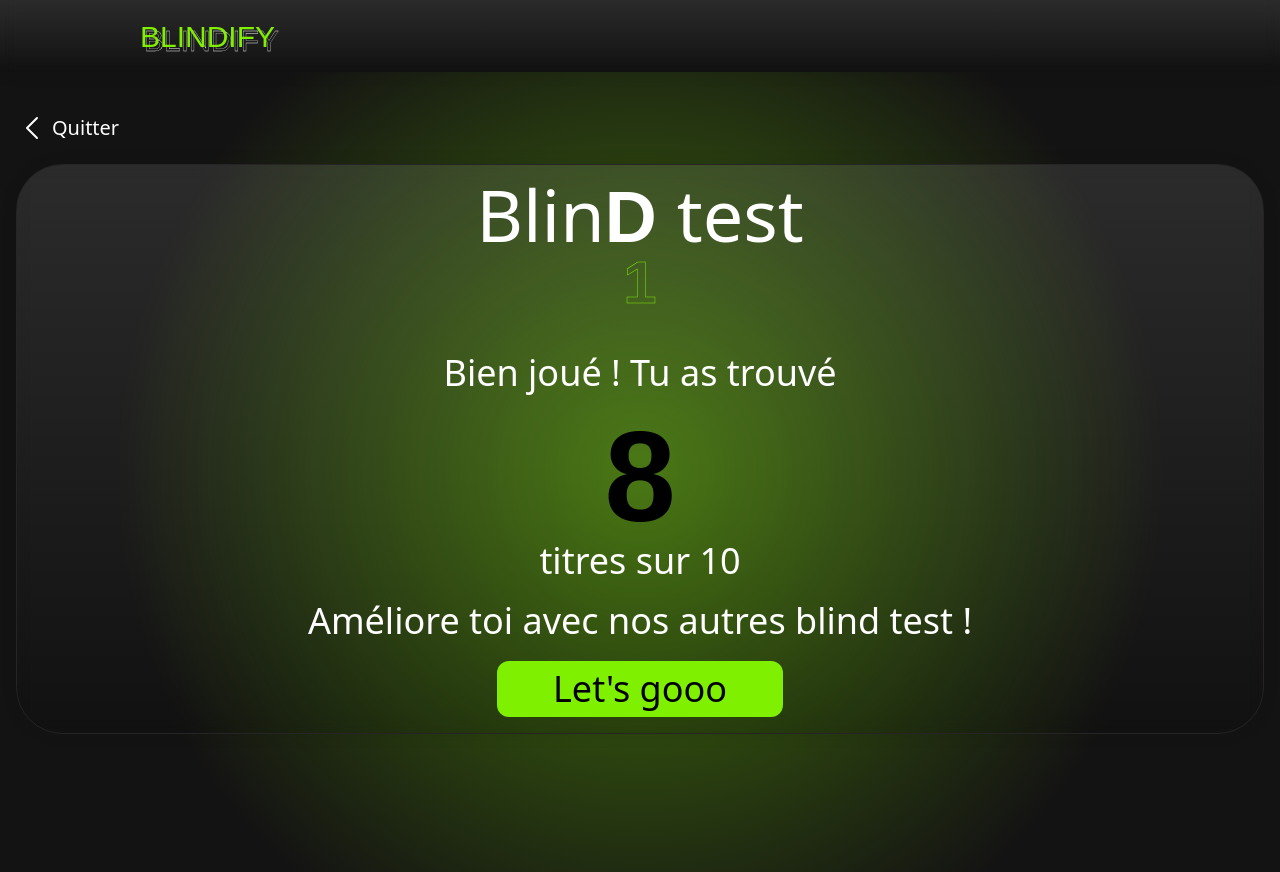
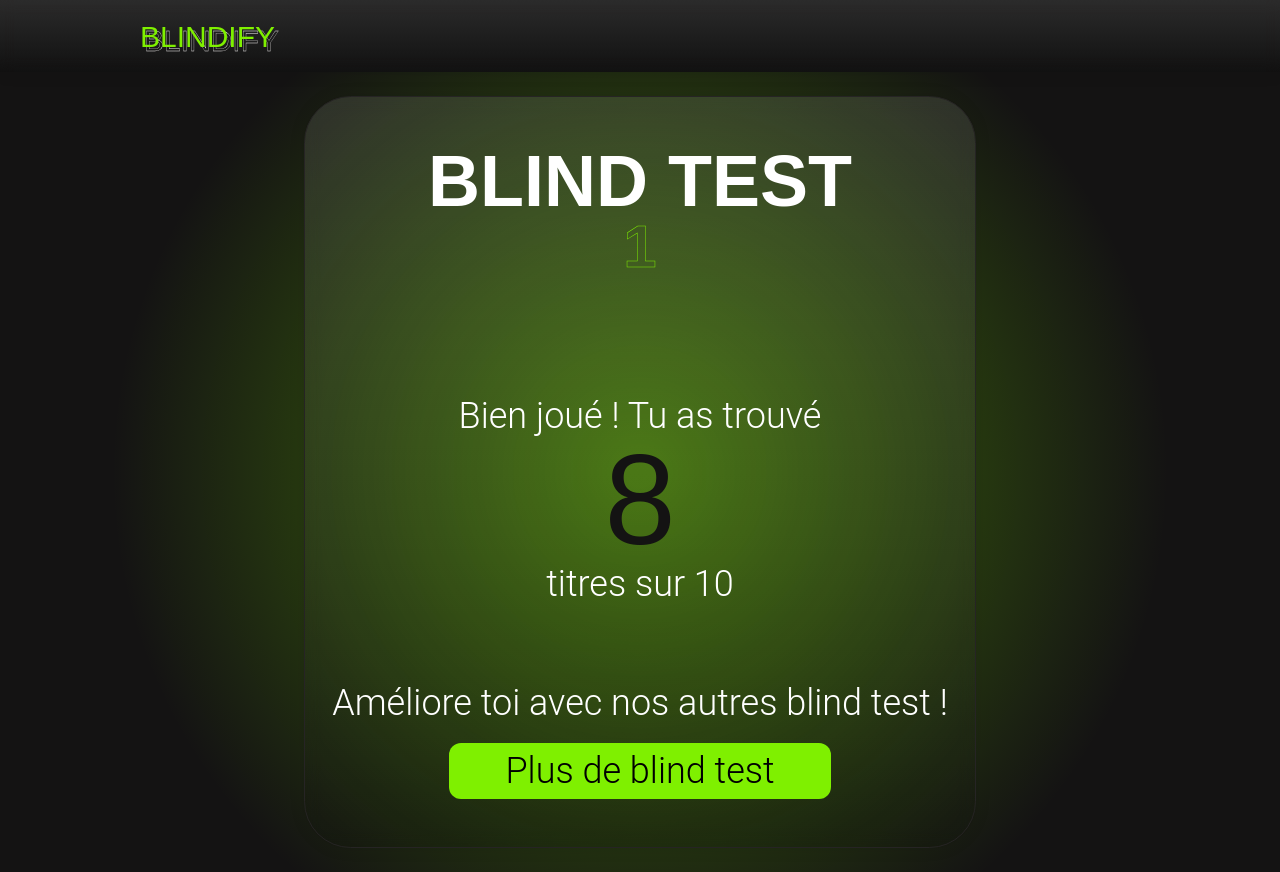
Before and after one commit to AngelHRD/BlindTestProjet, a React (Vite) app: page /genres/1/blind-test/score in a window 1280 px wide. Built offline with nearby package versions, Linux system fonts and the light colour scheme; no server answers; a web font is replaced by a local one.

Commit message:
refactor: amélioration de la mise en page et des styles de la page Score

```diff
--- a/src/pages/ScorePage.jsx
+++ b/src/pages/ScorePage.jsx
@@ -1,4 +1,3 @@
-import LinkBack from '../components/LinkBack';
 import { useEffect, useState } from 'react';
 import { useParams, Link } from 'react-router-dom';
 import ApiRequest from '../services/api';
@@ -32,50 +31,35 @@
     }
 
     return (
-        <section className='blur-color-green-score min-h-screen lg:h-[calc(100vh-100px)]'>
-            <div className='container mx-auto px-4 pt-5  min-h-screen  '>
-                <LinkBack to='/' text='Quitter' />
+        <section className='blur-color-green-score min-h-screen lg:h-[calc(100vh-100px)] flex flex-col justify-center'>
+            <div className='container mx-auto p-6 flex-grow flex flex-col justify-center lg:items-center gap-y-5 lg:gap-y-10 h-full'>
+                {/* ShadowBox */}
+                <div className='w-full max-w-2xl flex flex-col text-center bg-blur lg:bg-blur p-4 py-12 text-white flex-1 justify-center items-center'>
+                    {/* Titre */}
+                    <h2 className='t-owners text-4xl md:text-7xl'>
+                        Blin<span className='t-briller text-4xl md:text-7xl'>d </span> test
+                    </h2>
 
-                <div className='w-full flex flex-col text-center my-3 order-1 bg-blur p-4 text-white'>
-                    <h2 className='t-ow h- ners text-4xl md:text-7xl '>
-                        Blin
-                        <span className='t-briller text-4xl md:text-7xl'>d </span>
-                        test
-                    </h2>
-                    <h3 className='t-briller-vide text-3xl md:text-6xl '>{genre}</h3>
-                    <p className='text-2xl md:text-4xl pt-10 '>Bien joué ! Tu as trouvé </p>
-                    <p className='t-owners text-8xl md:text-9xl pt-5 !text-black'>8</p>
-                    <p className='text-xl md:text-4xl pb-5'>titres sur 10</p>
-                    <p className='text-xl md:text-4xl '>Améliore toi avec nos autres blind test !</p>
+                    <h3 className='t-briller-vide text-3xl md:text-6xl pb-10'>{genre}</h3>
+
+                    {/* Conteneur centré */}
+                    <div className='flex flex-col justify-center items-center flex-grow w-full'>
+                        <p className='text-2xl md:text-4xl para '>Bien joué ! Tu as trouvé </p>
+                        <p className='t-owners text-[10rem] md:text-9xl leading-none !text-[#141313] !font-medium'>8</p>
+                        <p className='text-lg md:text-4xl para '>titres sur 10</p>
+                    </div>
+
+                    <p className='text-lg md:text-4xl pb-5 para mx-2 '>Améliore toi avec nos autres blind test !</p>
+
+                    {/* Bouton en bas de la div */}
                     <Link
                         to='/genres'
-                        className='px-14 py-2 mt-5 bg-[#7ff000] rounded-xl  text-black text-xl md:text-4xl w-fit mx-auto'
+                        className='px-14 py-2 para bg-[#7ff000] rounded-xl !text-black text-xl md:text-4xl w-fit mt-auto'
                     >
-                        Let&apos;s gooo
-                    </Link>{' '}
+                        Plus de blind test
+                    </Link>
                 </div>
             </div>
-            {/* <div className='container mx-auto px-4 text-white  '>
-                <LinkBack to='/genres' text='Quitter' />
-
-                <div className='flex flex-col items-center bg-blur border min-h-10/12 '>
-                    <h2 className='t-owners text-4xl md:text-7xl pt-5 md:pt-10 '>
-                        Blin
-                        <span className='t-briller text- md:text-7xl'>d </span>
-                        test
-                    </h2>
-
-                    <h3 className='t-briller-vide text-3xl md:text-6xl '>{genre}</h3>
-
-                    <p className='text-2xl md:text-4xl pt-10 '>Bien joué ! Tu as trouvé </p>
-                    <p className='t-owners text-8xl md:text-9xl py-10 !text-black'>8</p>
-                    <p className='text-xl md:text-4xl'>titres sur X</p>
-                    <p className='text-xl md:text-4xl '>Améliore toi avec nos autres blind test !</p>
-                    <Link className='px-4 py-2 mt-5 bg-[#7ff000] rounded-xl  text-black text-xl md:text-4xl'>
-                        Let&apos;s goooooo
-                    </Link>
-                </div>
-            </div> */}
         </section>
     );
 }
```
